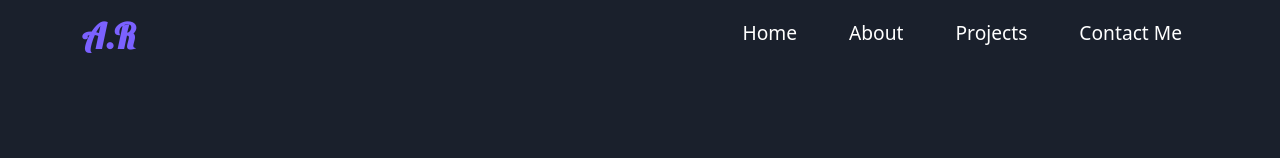
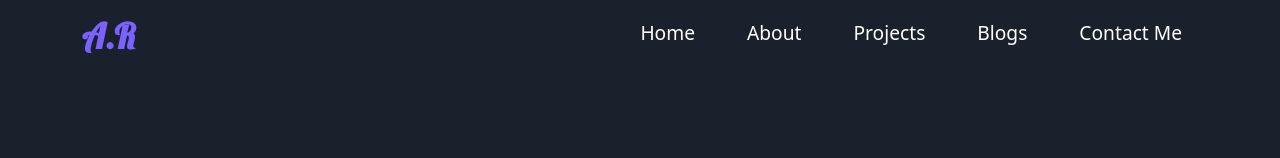
Before and after one commit to Divyanshgarg-04/PortfolioNext, a React (Create React App) app: page / in a window 1280 px wide. Shown: the top 158 px of the page. Built offline with nearby package versions, Linux system fonts and the light colour scheme; what twin.macro would draw is missing.

Commit message:
feat: add blogs link

```diff
--- a/src/components/Navbar.js
+++ b/src/components/Navbar.js
@@ -78,6 +78,15 @@ function NavBar() {
             <Nav.Item>
               <Nav.Link
                 as={Link}
+                to="https://medium.com/@ashutosh123rath"
+                onClick={() => updateExpanded(false)}
+              >
+                Blogs
+              </Nav.Link>
+            </Nav.Item>
+            <Nav.Item>
+              <Nav.Link
+                as={Link}
                 to="/contact"
                 onClick={() => updateExpanded(false)}
               >
```
